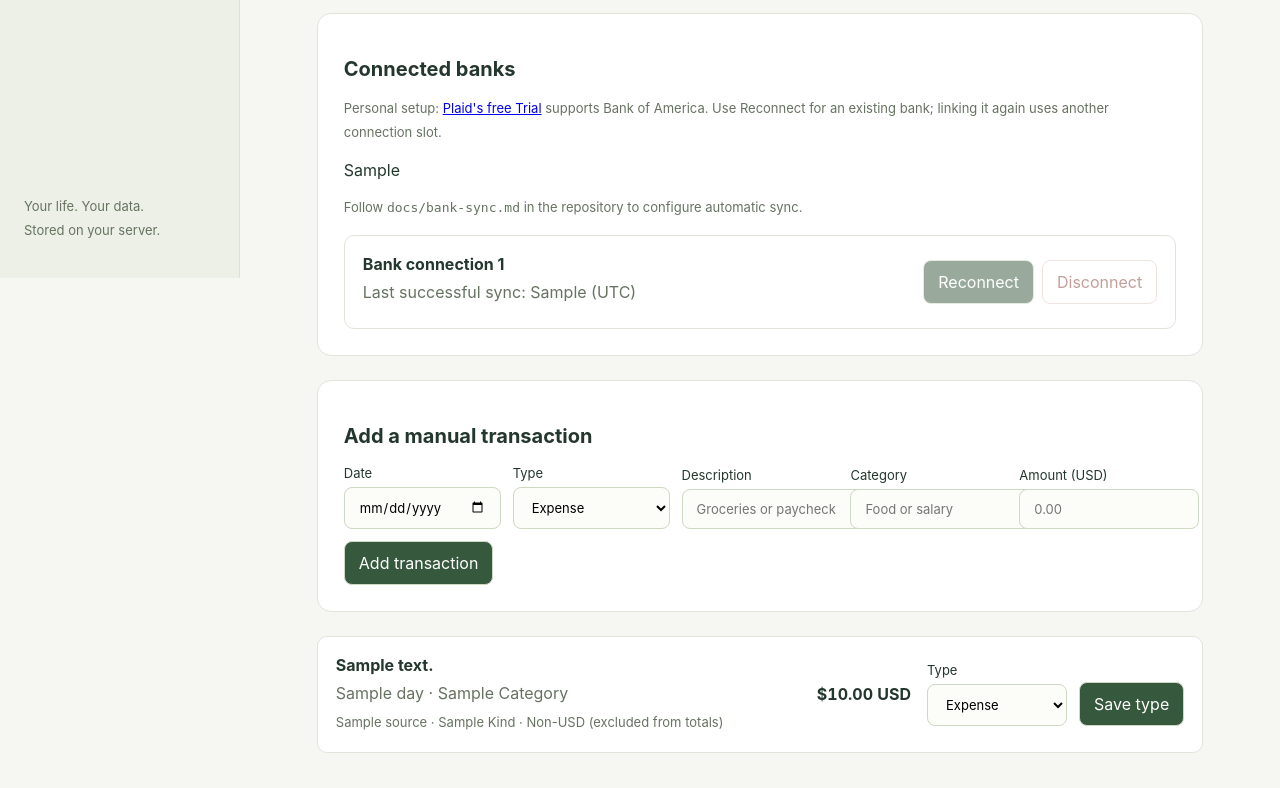
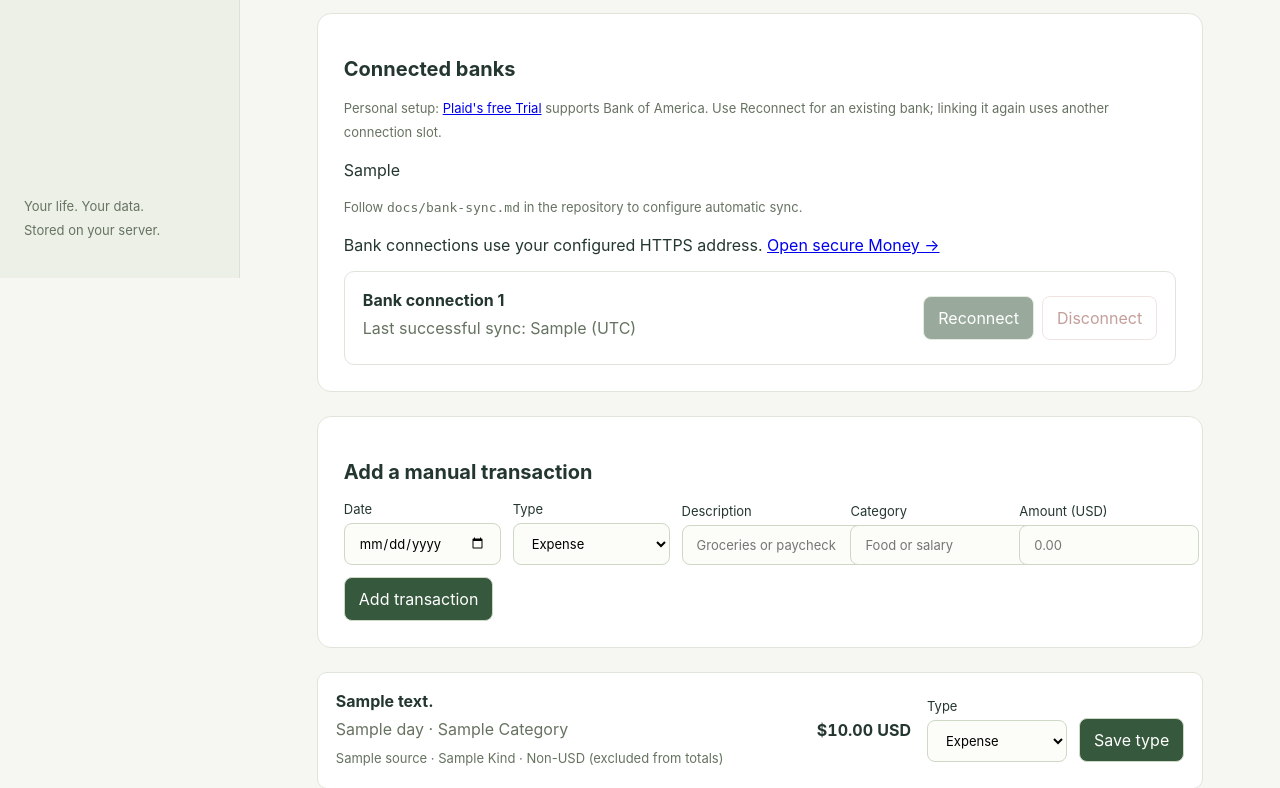
Before and after one commit to thelifeofkush/lifehub, a Python web app: template apps/expenses/templates/expenses/index.html in a window 1280 px wide. Shown: the part 522-1310 px from the top of the page. Before the commit the page ends 1275 px from the top, so only its background shows below. Run offline with Jinja, Linux system fonts and the light colour scheme; the template is opened without the code that fills it: most values are stand-ins (such as "Sample title", 1, 10 or a date in 2020).

Commit message:
Direct local bank linking to the configured HTTPS origin

```diff
--- a/apps/expenses/__init__.py
+++ b/apps/expenses/__init__.py
@@ -1,4 +1,5 @@
 import time
+import os
 from datetime import date
 from decimal import Decimal, InvalidOperation
 from typing import Literal
@@ -47,7 +48,8 @@ def index(request: Request, month: str | None = None):
     spending = sum(row['cents'] for row in posted if row['kind'] == 'expense') - sum(row['cents'] for row in posted if row['kind'] == 'refund')
     return render(request, 'expenses/index.html', items=items, month=month,
                   income=income, spending=spending, net=income-spending,
-                  connections=connections, setup_problem=banking.setup_problem(), environment=banking.environment())
+                  connections=connections, setup_problem=banking.setup_problem(), environment=banking.environment(),
+                  bank_origin=os.getenv('LIFEHUB_PUBLIC_URL', '').rstrip('/'))
 
 
 @router.post('/add')
--- a/apps/expenses/templates/expenses/index.html
+++ b/apps/expenses/templates/expenses/index.html
@@ -12,7 +12,7 @@
 <p class="muted">Personal setup: <a href="https://support.plaid.com/hc/en-us/articles/39994173227159-What-is-the-Plaid-Trial-plan" target="_blank" rel="noopener noreferrer">Plaid's free Trial</a> supports Bank of America. Use Reconnect for an existing bank; linking it again uses another connection slot.</p>
 {% if environment == 'sandbox' %}<p class="notice">Sandbox mode: connections and imported bank transactions are test data, not your real bank account.</p>{% endif %}
 {% if setup_problem %}<p>{{ setup_problem }}</p><p class="muted">Follow <code>docs/bank-sync.md</code> in the repository to configure automatic sync.</p>{% else %}<button type="button" id="connect-bank">Connect bank</button> <button type="button" id="sync-bank">Sync now</button><p class="muted">Sync runs automatically while the server is running. It imports updates available from Plaid; this is not a live bank feed.</p>{% endif %}
-<p id="bank-status" role="status" aria-live="polite"></p>
+<p id="bank-status" role="status" aria-live="polite" data-bank-origin="{{ bank_origin }}"></p>
 {% for connection in connections %}<div class="row"><div><strong>Bank connection {{ loop.index }}</strong><p>Last successful sync: {{ connection.last_sync or 'Waiting for first import' }}{% if connection.last_sync %} (UTC){% endif %}</p>{% if connection.error %}<p class="bank-error">{{ connection.error }} — {% if connection.error == 'ITEM_LOGIN_REQUIRED' %}Reconnect to restore access.{% else %}Sync failed. Previous data is still shown.{% endif %}</p>{% endif %}</div><div class="actions"><button type="button" data-reconnect="{{ connection.item_id }}" {% if setup_problem %}disabled{% endif %}>Reconnect</button><button type="button" class="danger" data-disconnect="{{ connection.item_id }}" {% if setup_problem %}disabled{% endif %}>Disconnect</button></div></div>{% endfor %}
 </section>
 <section class="panel money-manual"><h2>Add a manual transaction</h2><form method="post" action="/expenses/add"><label>Date<input type="date" name="day" value="{{ today }}" required></label><label>Type<select name="kind"><option value="expense">Expense</option><option value="income">Income</option><option value="transfer">Transfer</option><option value="refund">Refund</option></select></label><label>Description<input name="description" required maxlength="200" placeholder="Groceries or paycheck"></label><label>Category<input name="category" required maxlength="80" placeholder="Food or salary"></label><label>Amount (USD)<input type="number" name="amount" min="0.01" max="100000000" step="0.01" required placeholder="0.00"></label><button>Add transaction</button></form></section>
--- a/core/static/banking.js
+++ b/core/static/banking.js
@@ -2,6 +2,16 @@
   const status = document.querySelector('#bank-status');
   let busy = false;
   const say = text => { status.textContent = text; };
+  const bankOrigin = status?.dataset.bankOrigin;
+  function correctAddress() {
+    if (!bankOrigin || window.location.origin === bankOrigin) return true;
+    say('Bank connections use your configured HTTPS address. ');
+    const link = document.createElement('a');
+    link.href = bankOrigin + '/expenses/';
+    link.textContent = 'Open secure Money →';
+    status.append(link);
+    return false;
+  }
   async function post(path, body = {}) {
     const response = await fetch('/expenses/bank/' + path, {
       method: 'POST', credentials: 'same-origin',
@@ -10,7 +20,11 @@
     });
     let result;
     try { result = await response.json(); }
-    catch { throw new Error('The server could not complete this action. Reload Money to check its status.'); }
+    catch {
+      if (response.status === 401) throw new Error('Your LifeHub sign-in is required. Reload this page and sign in again.');
+      if (response.status === 403) throw new Error('This request was blocked. Open Money at your configured HTTPS address and try again.');
+      throw new Error('The server could not complete this action. Reload Money to check its status.');
+    }
     if (!response.ok) throw new Error(result.error || (typeof result.detail === 'string' ? result.detail : 'The bank action failed.'));
     return result;
   }
@@ -27,6 +41,7 @@
     return scriptPromise;
   }
   async function connect(itemId = null, resume = false) {
+    if (!correctAddress()) return;
     if (busy) return;
     busy = true;
     say('Opening secure bank connection…');
@@ -57,6 +72,7 @@
   document.querySelector('#connect-bank')?.addEventListener('click', () => connect());
   document.querySelectorAll('[data-reconnect]').forEach(button => button.addEventListener('click', () => connect(button.dataset.reconnect)));
   async function action(path, body, message) {
+    if (!correctAddress()) return;
     if (busy) return;
     busy = true;
     say(message);
@@ -68,5 +84,7 @@
     if (confirm('Disconnect this bank and remove its imported transactions from LifeHub? Manual entries are kept.'))
       action('disconnect', {item_id: button.dataset.disconnect}, 'Disconnecting bank…');
   }));
-  if (document.querySelector('#oauth-resume')) connect(null, true);
+  if (!correctAddress()) {
+    document.querySelectorAll('#connect-bank, #sync-bank, [data-reconnect], [data-disconnect]').forEach(button => { button.disabled = true; });
+  } else if (document.querySelector('#oauth-resume')) connect(null, true);
 })();
```
Also changed, not shown: core/security.py (+6 -1 lines), tests/test_banking.py (+4 -1 lines).
